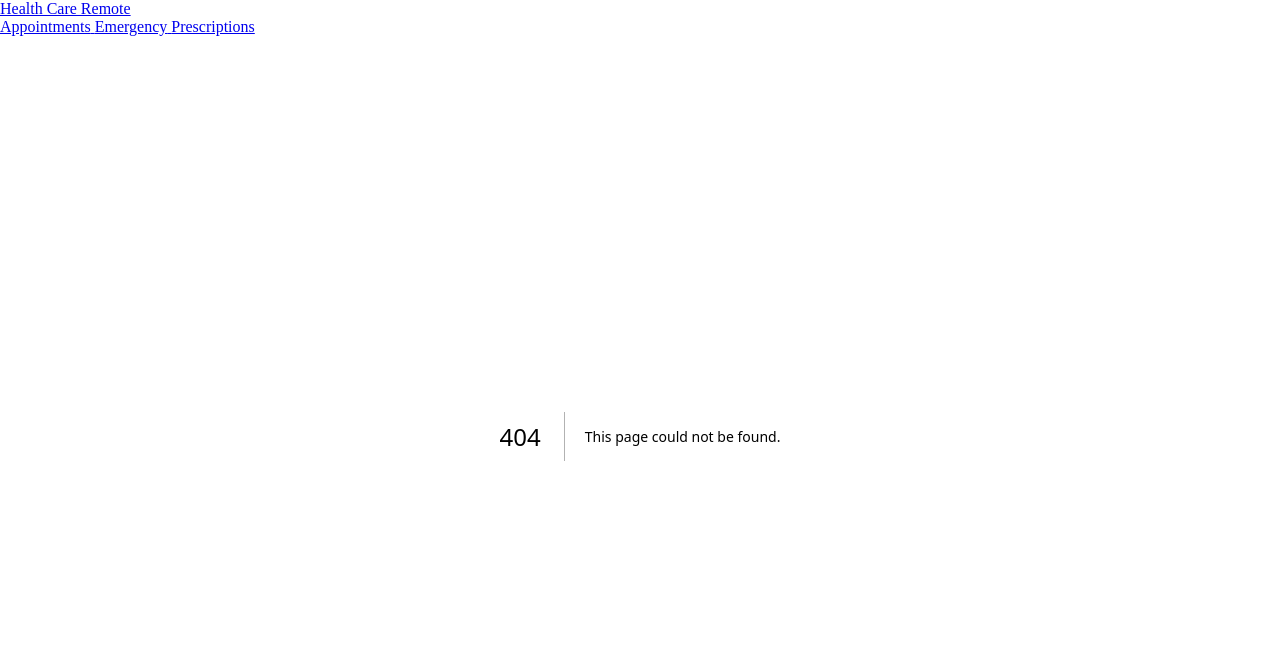
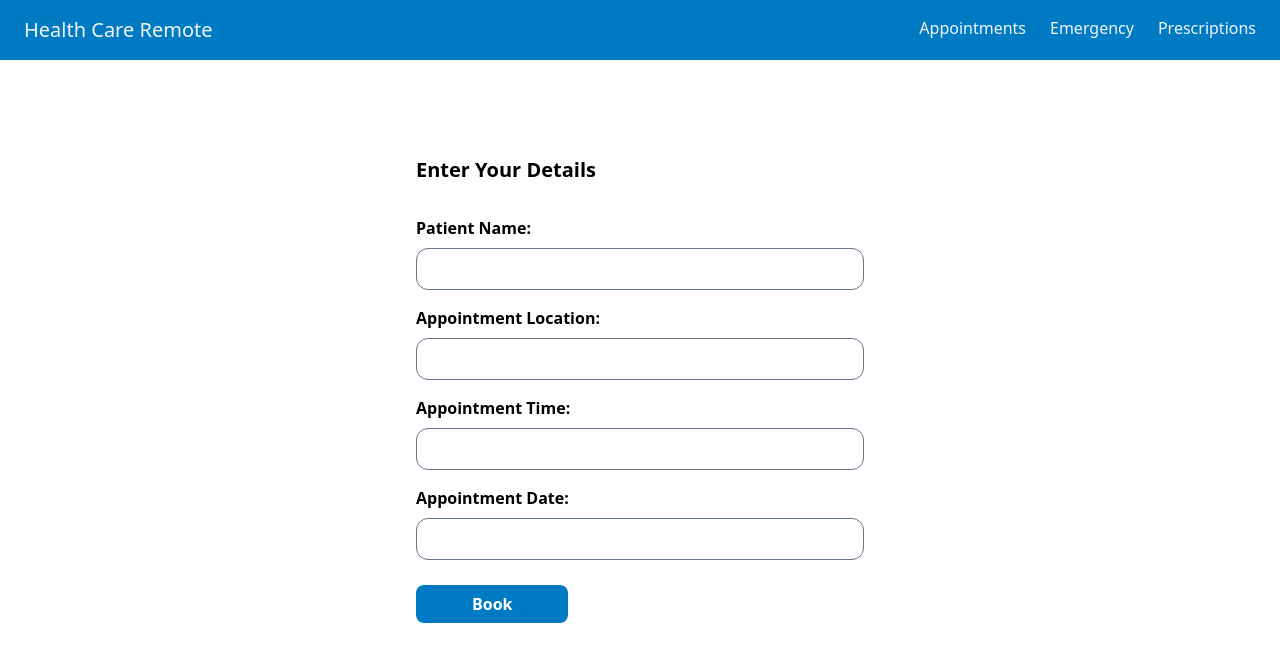
Before and after one commit to nicholasthiago/health-care-remote, a Next.js app: page /addAppointment in a window 1280 px wide. Before the commit this address had no page. Shown: the top 662 px of the page. Built offline with nearby package versions, Linux system fonts and the light colour scheme.

Commit message:
merge : Musie branch to Main

```diff
--- /dev/null
+++ b/src/app/addAppointment/page.jsx
@@ -0,0 +1,60 @@
+
+"use client"
+import 'app/globals.css'
+import Link from 'next/link';
+
+// Page : Home
+export default function AddAppointments() {
+
+
+	return (
+		<div className="flex flex-col items-center justify-center p-24">
+		<form className="w-full max-w-md">
+		  <h1 className="text-xl font-bold mb-8">Enter Your Details</h1>
+
+		  <div className="mb-4 font-bold">
+			<label className="block mb-2">Patient Name:</label>
+			<input
+			  className="border border-slate-500 px-4 py-2 rounded-xl w-full"
+			  type="text"
+
+			/>
+		  </div>
+
+		  <div className="mb-4 font-bold">
+			<label className="block mb-2">Appointment Location:</label>
+			<input
+			  className="border border-slate-500 px-4 py-2 rounded-xl w-full"
+			  type="text"
+
+			/>
+		  </div>
+
+		  <div className="mb-4 font-bold">
+			<label className="block mb-2">Appointment Time:</label>
+			<input
+			  className="border border-slate-500 px-4 py-2 rounded-xl w-full"
+			  type="text"
+
+			/>
+		  </div>
+
+		  <div className="mb-4 font-bold">
+			<label className="block mb-2">Appointment Date:</label>
+			<input
+			  className="border border-slate-500 px-4 py-2 rounded-xl w-full"
+			  type="text"
+
+			/>
+		  </div>
+
+		  <div className="mb-4 pt-4">
+		<Link className="bg-hcblue rounded-lg font-bold text-white py-2 px-14" href={"/"}>Book</Link>
+		  </div>
+
+
+		</form>
+	  </div>
+
+	);
+};
--- /dev/null
+++ b/src/app/appointmentList/page.jsx
@@ -0,0 +1,13 @@
+
+
+
+export default function appointmentList() {
+    return (
+        <div>
+            <div>
+     <h2 className="text-bold text-2xl">Appointment</h2>
+     <div>hhhhhhhhhhh</div>
+     </div>
+        </div>
+    )
+}
--- a/src/app/appointments/page.jsx
+++ b/src/app/appointments/page.jsx
@@ -1,12 +1,25 @@
 "use client"
 import 'app/globals.css'
+import Link from 'next/link';
 
 // Page : Home
 const Appointments = () => {
 
 	return (
-		<div className="flex min-h-screen flex-col items-center justify-between p-24">
-			<h1> View Appoinment </h1>
+		<div className="flex  flex-col items-center justify-between p-24">
+			<h1 className='font-bold text-2xl  pb-8'> Appointments </h1>
+
+			<div className="flex">
+  <div className='flex mb-4 pt-4 pr-8'>
+    <Link className="bg-hcblue rounded-lg font-bold text-white py-2 px-9" href={"/addAppointment"}>Book Appointment</Link>
+  </div>
+
+  <div className='flex mb-4 pt-4 pr-8'>
+    <Link className="bg-hcblue rounded-lg font-bold text-white py-2 px-6" href={"/appointmentList"}>Previous Appointments</Link>
+  </div>
+</div>
+
+
 		</div>
 	)
 };
```
